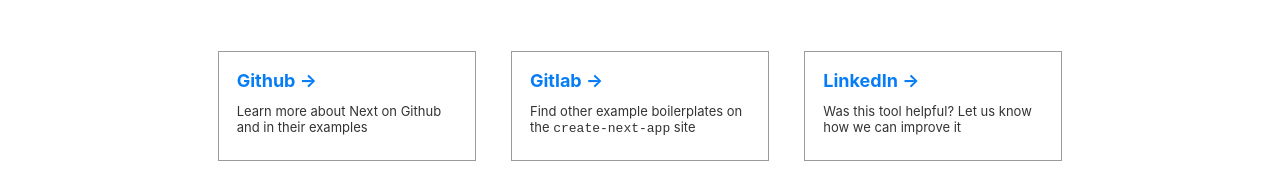
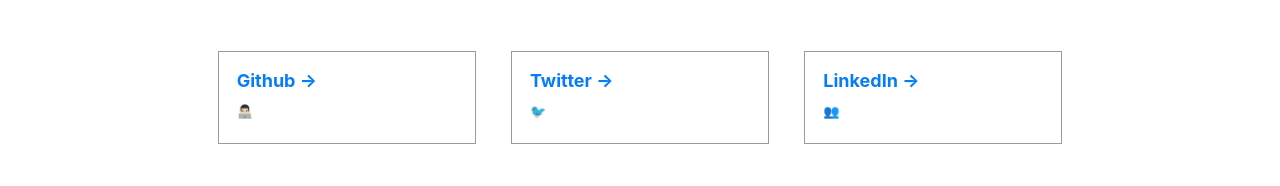
Before and after one commit to odeknop/olide, a Next.js app: page / in a window 1280 px wide. Shown: the part 549-735 px from the top of the page. Built offline with nearby package versions, Linux system fonts and the light colour scheme.

Commit message:
content update & clean

```diff
--- a/pages/index.js
+++ b/pages/index.js
@@ -7,7 +7,7 @@
   <div>
     <Head title='Olivier Deknop' />
     <Header />
-    <div className='hero' data-img='hey2'>
+    <div className='hero'>
       <h1 className='title'>olivier deknop</h1>
       <p className='description' data-text={process.env.TEST}>
         Full-stack software engineer with a passion for product design and the little details.
@@ -16,21 +16,19 @@
         <Link href='https://github.com/odeknop'>
           <a className='card'>
             <h3>Github &rarr;</h3>
-            <p>Learn more about Next on Github and in their examples</p>
+            <p>👨🏻‍💻</p>
           </a>
         </Link>
-        <Link href='https://gitlab.com/odeknop'>
+        <Link href='https://twitter.com/odeknop'>
           <a className='card'>
-            <h3>Gitlab &rarr;</h3>
-            <p>
-              Find other example boilerplates on the <code>create-next-app</code> site
-            </p>
+            <h3>Twitter &rarr;</h3>
+            <p>🐦</p>
           </a>
         </Link>
         <Link href='https://www.linkedin.com/in/odeknop/'>
           <a className='card'>
             <h3>LinkedIn &rarr;</h3>
-            <p>Was this tool helpful? Let us know how we can improve it</p>
+            <p>👥</p>
           </a>
         </Link>
       </div>
```
